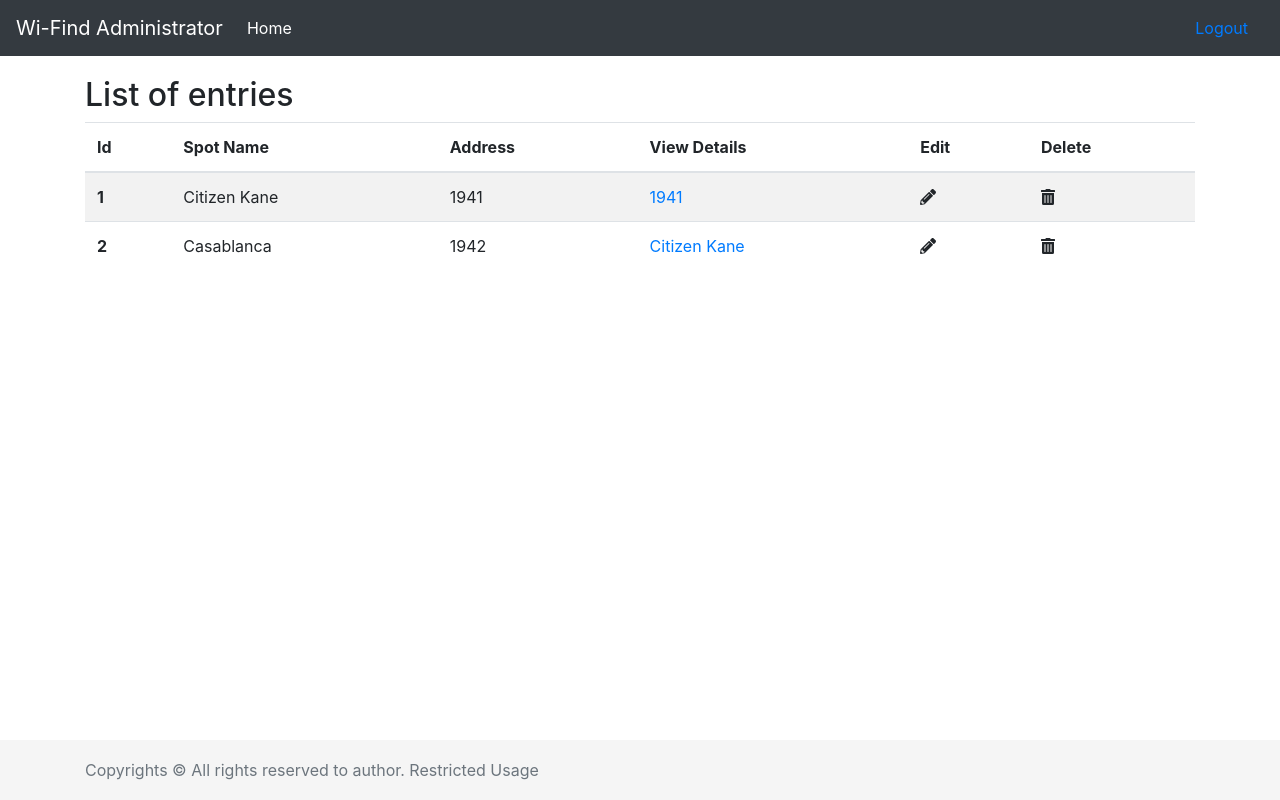
After one commit to alvyn279/wi-find, a PHP site: page /admin/index.php in a window 1280 px wide. The commit adds this page. Run offline with PHP 8.4, Linux system fonts and the light colour scheme; some libraries are stand-ins or nearby versions.

Commit message:
#17 admin front end page is done for now

```diff
--- /dev/null
+++ b/admin/index.php
@@ -0,0 +1,95 @@
+<!doctype html>
+<html lang="en">
+<head>
+    <meta charset="utf-8">
+    <meta name="viewport" content="width=device-width, initial-scale=1, shrink-to-fit=no">
+
+    <link href="node_modules/bootstrap/dist/css/bootstrap.min.css" rel="stylesheet">
+    <link href="css/sticky-footer-navbar.css" rel="stylesheet">
+
+    <title>Wi-Find Admin Page</title>
+</head>
+<body>
+<header>
+    <nav class="navbar navbar-expand-md navbar-dark fixed-top bg-dark">
+        <a class="navbar-brand" href="#">Wi-Find Administrator</a>
+        <button class="navbar-toggler" type="button" data-toggle="collapse" data-target="#navbarCollapse"
+                aria-controls="navbarCollapse" aria-expanded="false" aria-label="Toggle navigation">
+            <span class="navbar-toggler-icon"></span>
+        </button>
+        <div class="collapse navbar-collapse" id="navbarCollapse">
+            <ul class="navbar-nav mr-auto">
+                <li class="nav-item active">
+                    <a class="nav-link" href="#">Home <span class="sr-only">(current)</span></a>
+                </li>
+            </ul>
+
+            <div class="form-inline mt-2 mt-md-0">
+                <a class="nav-link" href="#">Logout</a>
+            </div>
+        </div>
+    </nav>
+</header>
+
+<main role="main" class="container">
+    <div class="mt-3">
+        <h2>List of entries</h2>
+        <table class="table table-striped">
+            <thead>
+            <tr>
+                <th>Id</th>
+                <th>Spot Name</th>
+                <th>Address</th>
+                <th>View Details</th>
+                <th>Edit</th>
+                <th>Delete</th>
+            </tr>
+            </thead>
+            <tbody>
+            <tr>
+                <th>1</th>
+                <td>Citizen Kane</td>
+                <td>1941</td>
+                <td><a href="">1941</a></td>
+                <td>
+                    <button class="fas fa-pencil-alt"></button>
+                </td>
+                <td>
+                    <button class="fas fa-trash-alt"></button>
+                </td>
+            </tr>
+            <tr>
+                <th>2</th>
+                <td>Casablanca</td>
+                <td>1942</td>
+                <td><a href="http://en.wikipedia.org/wiki/Citizen_Kane" data-rel="external">Citizen Kane</a></td>
+                <td>
+                    <button class="fas fa-pencil-alt"></button>
+                </td>
+                <td>
+                    <button class="fas fa-trash-alt"></button>
+                </td>
+            </tr>
+            </tbody>
+        </table>
+    </div>
+</main>
+
+
+<footer class="footer">
+    <div class="container">
+        <span class="text-muted">Copyrights &copy; All rights reserved to author. Restricted Usage</span>
+    </div>
+</footer>
+
+<script defer src="https://use.fontawesome.com/releases/v5.0.8/js/solid.js"
+        integrity="sha384-+Ga2s7YBbhOD6nie0DzrZpJes+b2K1xkpKxTFFcx59QmVPaSA8c7pycsNaFwUK6l"
+        crossorigin="anonymous"></script>
+<script defer src="https://use.fontawesome.com/releases/v5.0.8/js/fontawesome.js"
+        integrity="sha384-7ox8Q2yzO/uWircfojVuCQOZl+ZZBg2D2J5nkpLqzH1HY0C1dHlTKIbpRz/LG23c"
+        crossorigin="anonymous"></script>
+<script src="node_modules/jquery/dist/jquery.min.js"></script>
+<script src="node_modules/popper.js/dist/umd/popper.min.js"></script>
+<script src="node_modules/bootstrap/dist/js/bootstrap.min.js"></script>
+</body>
+</html>
--- a/admin/login.html
+++ b/admin/login.php
@@ -12,7 +12,7 @@
 <body>
 <header>
     <nav class="navbar navbar-expand-md navbar-dark fixed-top bg-dark">
-        <a class="navbar-brand" href="index.html">Wi-Find Administrator</a>
+        <a class="navbar-brand" href="index.php">Wi-Find Administrator</a>
         <button class="navbar-toggler" type="button" data-toggle="collapse" data-target="#navbarCollapse"
                 aria-controls="navbarCollapse" aria-expanded="false" aria-label="Toggle navigation">
             <span class="navbar-toggler-icon"></span>
@@ -20,7 +20,7 @@
         <div class="collapse navbar-collapse" id="navbarCollapse">
             <ul class="navbar-nav mr-auto">
                 <li class="nav-item active">
-                    <a class="nav-link" href="index.html">Home <span class="sr-only">(current)</span></a>
+                    <a class="nav-link" href="index.php">Home <span class="sr-only">(current)</span></a>
                 </li>
             </ul>
         </div>
```
Also changed, not shown: admin/edit.php (added, +55 -0 lines), admin/index.html (deleted, +0 -119 lines), admin/view.php (added, +55 -0 lines), admin/docs/readme.md (added).
